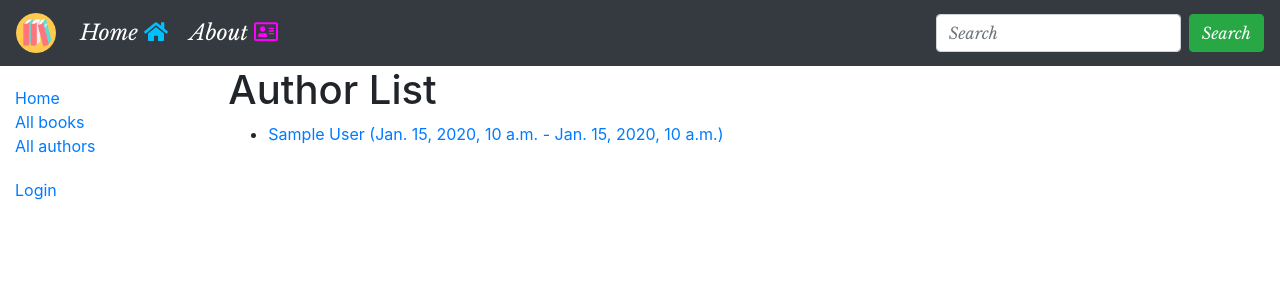
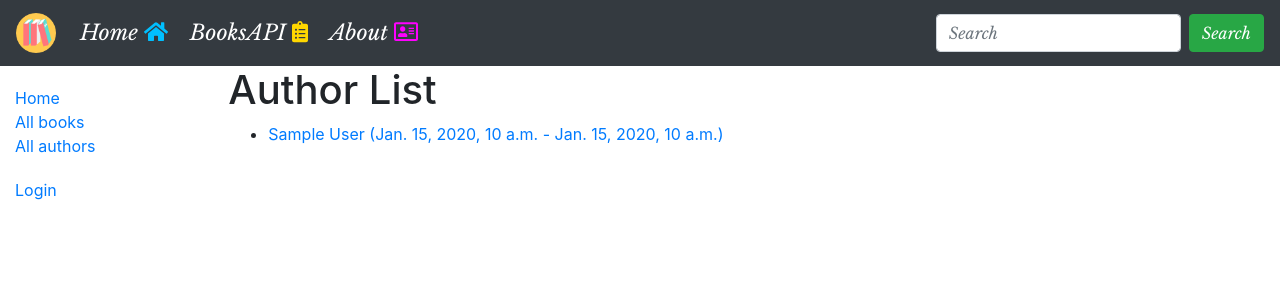
Before and after one commit to wyliao76/django_local_library, a Django app: template catalog/templates/catalog/author_list.html in a window 1280 px wide. Shown: the top 300 px of the page. Run offline with Django 3.2, Linux system fonts and the light colour scheme; the template is opened without the code that fills it: most values are stand-ins (such as "Sample title", 1, 10 or a date in 2020); some libraries are stand-ins or nearby versions.

Commit message:
add booklistAPI

```diff
--- a/catalog/templates/catalog/base.html
+++ b/catalog/templates/catalog/base.html
@@ -44,16 +44,29 @@
                     {% endif %}
                 </li>
                 <li class="nav-item active">
+                    <a class="nav-link" href="{% url 'booksAPI' %}">BooksAPI
+                        <span class="sr-only">(current)</span>
+                        <i class="fas fa-clipboard-list" style="color:Gold"></i>&nbsp;
+                    </a>
+                </li>
+                <li class="nav-item active">
                     <a class="nav-link" href="{% url 'about' %}">About
                         <span class="sr-only">(current)</span>
                         <i class="far fa-address-card" style="color:Fuchsia"></i>&nbsp;
                     </a>
                 </li>
             </ul>
+            {% if request.path != "/catalog/books/" %}
+            <form class="form-inline" action="books" method="get">
+                <input class="form-control mr-sm-2" type="text" placeholder="Search" name="search">
+                <button class="btn btn-success" type="submit">Search</button>
+            </form>
+            {% else %}
             <form class="form-inline" action="" method="get">
                 <input class="form-control mr-sm-2" type="text" placeholder="Search" name="search">
                 <button class="btn btn-success" type="submit">Search</button>
             </form>
+            {% endif %}
         </div>
     </nav>
 </div>
--- a/catalog/urls.py
+++ b/catalog/urls.py
@@ -1,6 +1,7 @@
 from django.urls import path
 from catalog import views
 from django.views.generic import TemplateView
+from rest_framework.urlpatterns import format_suffix_patterns
 
 
 urlpatterns = [
@@ -27,4 +28,5 @@ urlpatterns = [
     path('author/<int:pk>/update/', views.AuthorUpdate.as_view(), name='author_update'),
     path('author/<int:pk>/delete/', views.AuthorDelete.as_view(), name='author_delete'),
     path('account/profile/<username>', views.get_user_profile, name='profile'),
+    path('booksAPI/', views.BookListViewAPI.as_view(), name='booksAPI')
 ]
```
Also changed, not shown: catalog/serializers.py (added, +9 -0 lines), catalog/views.py (+20 -10 lines).
